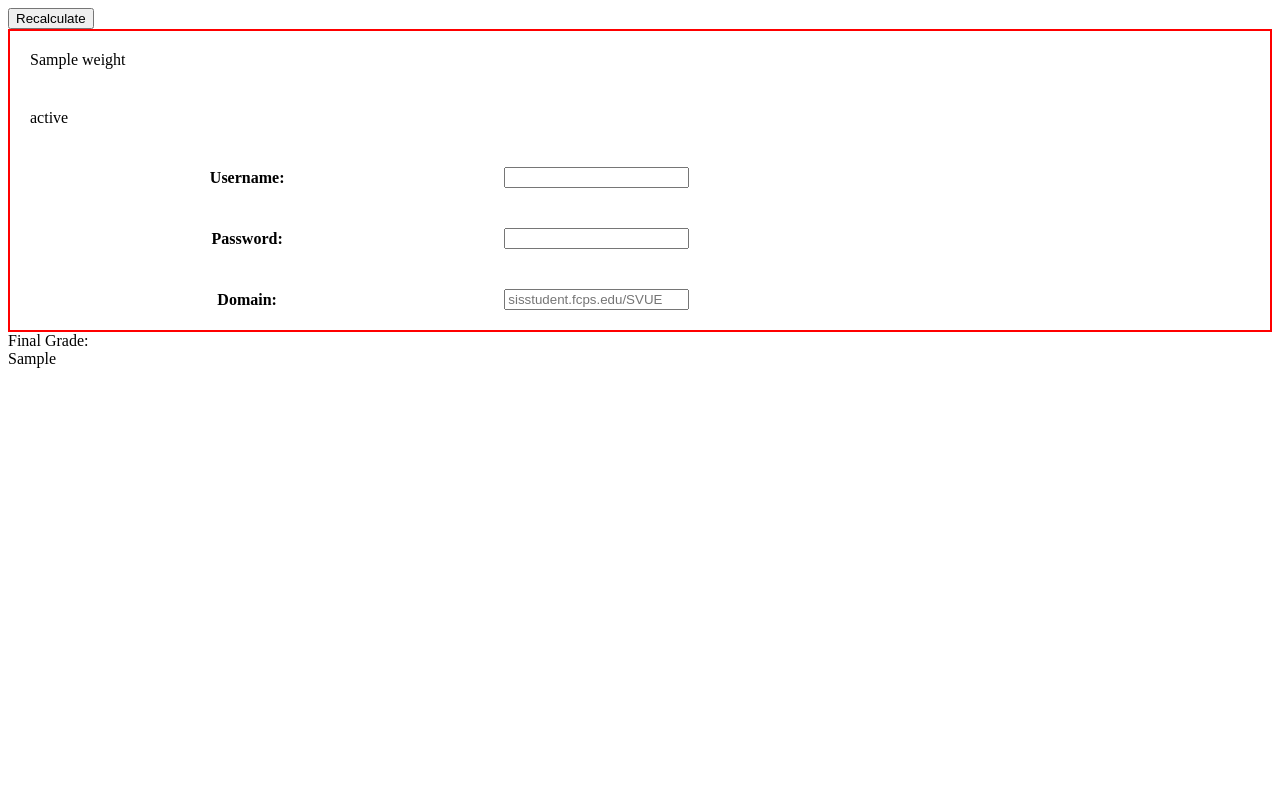
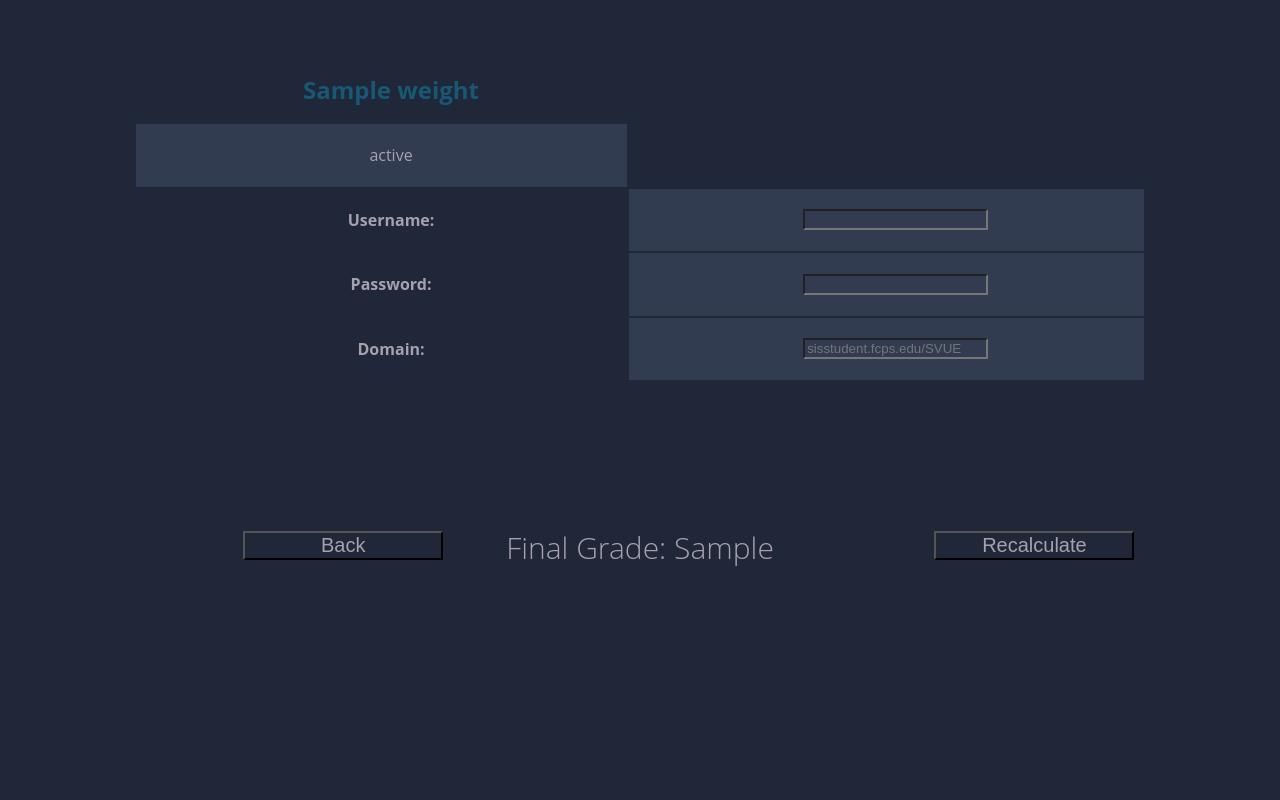
Before and after one commit to JasonGrace2282/asSISt, a Django app: template templates/grades.html in a window 1280 px wide. Run offline with Django 5.2, Linux system fonts and the light colour scheme; tables that the repository leaves empty hold one stand-in row (values such as "Sample post"); the template is opened without the code that fills it: values that come from a table or form of the project are taken from there, most other values are stand-ins (such as "Sample title", 1, 10 or a date in 2020).

Commit message:
Styling for grades

```diff
--- a/grades/forms.py
+++ b/grades/forms.py
@@ -31,7 +31,10 @@
     attrs = {}
     for weight in weights:
         for i in range(3):
-            attrs[f'{weight}_{i}'] = forms.CharField(required=False)
+            attrs[f'{weight}_{i}'] = forms.CharField(
+                required=False,
+                widget=forms.TextInput(attrs={'placeholder': 'points / total'})
+            )
 
     attrs['as_table'] = _as_table
     attrs['columns'] = columns
--- a/static/grades.css
+++ b/static/grades.css
@@ -1,13 +1,89 @@
-table {
-  border: 2px solid red;
-  border-collapse: collapse;
-  width: 100%;
-}
-
-th, td {
-  padding: 20px;
+body {
+  font-family: 'Fira Code', 'Open Sans', sans-serif;
+  font-weight: 300;
+  line-height: 1.42em;
+  color:#A7A1AE;
+  background-color:#1F2739;
 }
 
 .classname {
-  font-size: 24;
+  font-size: 36;
+  text-align: center;
+  position: absolute;
+  top: 5%;
+  left: 5%;
+  width: 90%;
 }
+
+.recalculate {
+  font-size: 20;
+  text-align: center;
+  position: absolute;
+  bottom: 30%;
+  left: 73%;
+  color: #A7A1AE;
+  background-color: #1F2739;
+  width: 10em;
+}
+
+.back {
+  font-size: 20;
+  text-align: center;
+  position: absolute;
+  bottom: 30%;
+  left: 19%;
+  color: #A7A1AE;
+  background-color: #1F2739;
+  width: 10em;
+}
+
+.grade {
+  font-size: 30;
+  text-align: center;
+  position: absolute;
+  bottom: 30%;
+  left: 5%;
+  width: 90%;
+}
+
+input {
+  background-color: #323C50;
+  color: #A7A1AE;
+}
+
+.container th h1 {
+  font-weight: bold;
+  font-size: 1.5em;
+  text-align: center;
+  position: relative;
+  top: 20px;
+  color: #185875;
+}
+
+.container td {
+  font-weight: normal;
+  font-size: 1em;
+}
+
+.container {
+  text-align: center;
+  overflow: hidden;
+  width: 80%;
+  margin: 0 auto;
+  display: table;
+  padding: 0 0 8em 0;
+}
+
+.container td, .container th {
+  padding-bottom: 2%;
+  padding-top: 2%;
+  padding-left:2%;
+}
+
+.container tr {
+  background-color: #323C50;
+}
+
+.container th {
+  background-color: #1F2739;
+}
--- a/static/login.css
+++ b/static/login.css
@@ -5,9 +5,11 @@
     margin: 0;
     box-sizing: border-box;
 }
+
 body{
-    background-color: #080710;
+  background-color: #1F2739;
 }
+
 .background{
   width: 430px;
   height: 520px;
--- a/templates/grades.html
+++ b/templates/grades.html
@@ -5,12 +5,17 @@
 </head>
 <body>
   <span class='classname'>{{ classname|default:"" }}</span>
-  <table>
+  <br>
+  <div class='grade'>Final Grade: {{ fg }}</div>
+  <table class="container">
+    <thead>
       <tr>
         {% for name in weights %}
-        <td>{{ name }}</td>
+          <th><h1>{{ name }}</h1></th>
         {% endfor %}
       </tr>
+    </thead>
+    <tbody>
       <tr>
         {% for status in statuses %}
           <td>{{ status }}</td>
@@ -21,8 +26,9 @@
         <div class='simulation'>
           {{ form.as_table }}
         </div>
-      <input type="submit" value="Recalculate">
+        <input type="submit" value="Recalculate" class="recalculate">
       </form>
+    </tbody>
   </table>
-  <div class='grade'>Final Grade:<br>{{ fg }}</div>
+  <a href="../"><button class="back">Back</button></a>
 </body>
```
Also changed, not shown: static/classes.css (renamed from static/buttons.css). Lines whose indentation alone changed are shown as unchanged.
